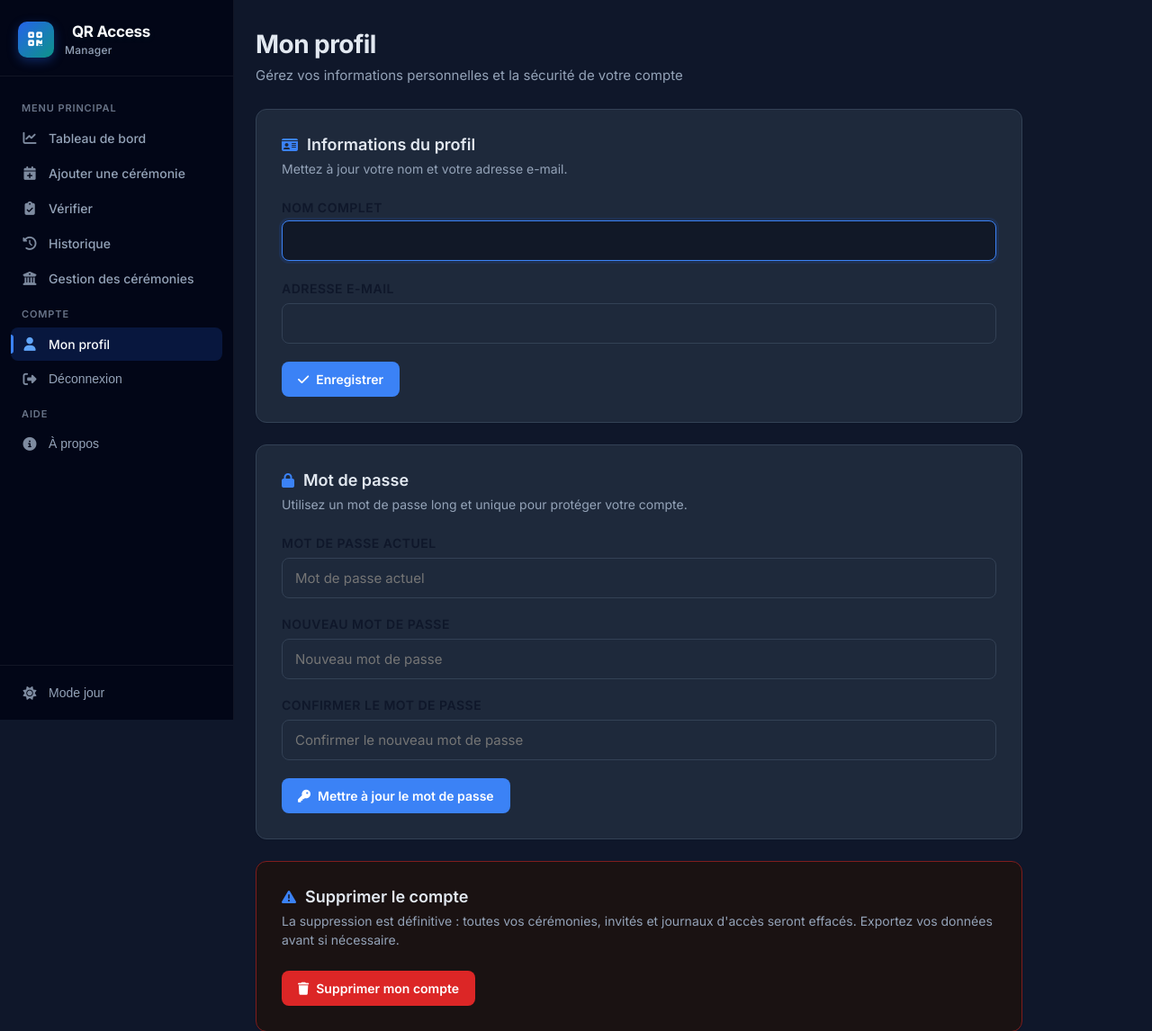
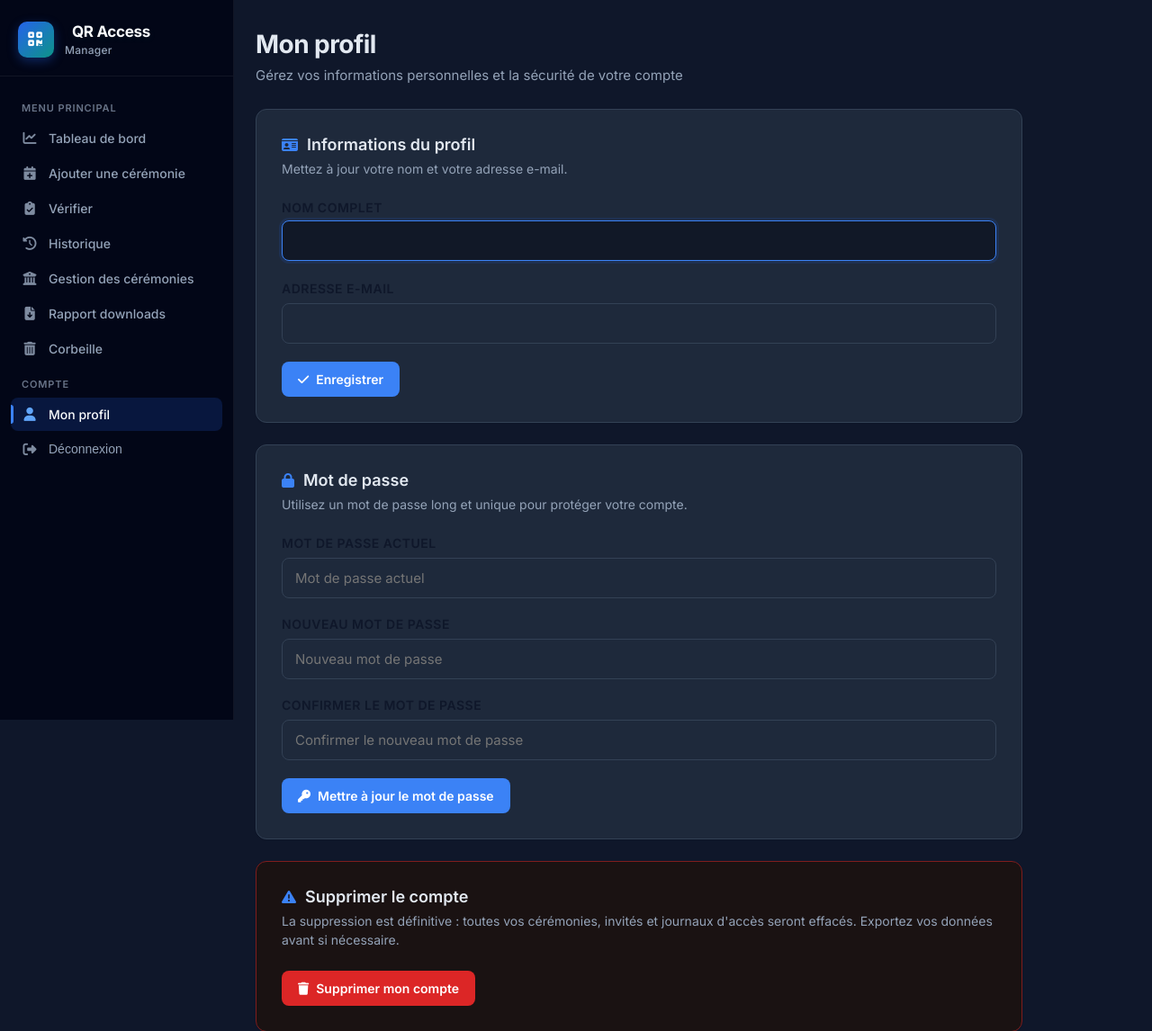
Before and after one commit to Benito-061/QR-Access, a Laravel app: template qr-access-app/resources/views/profile/edit.blade.php in a window 1280 px wide. Shown: the top 1146 px of the page at 90% size. Run offline with Laravel 12, Linux system fonts and the light colour scheme; the template is opened without the code that fills it: most values are stand-ins (such as "Sample title", 1, 10 or a date in 2020).

Commit message:
Ajout du rapport downloads et de la corbeille au menu

```diff
--- a/qr-access-app/resources/views/partials/sidebar.blade.php
+++ b/qr-access-app/resources/views/partials/sidebar.blade.php
@@ -10,39 +10,18 @@
     </div>
     <nav class="sidebar-nav">
         <span class="nav-section-label">Menu principal</span>
-        <a href="{{ route('dashboard') }}" class="nav-tab mobile-bottom-item {{ ($activeTab ?? '') === 'dashboard' ? 'active' : '' }}" data-tab="dashboard">
-            <i class="fa-solid fa-chart-line"></i><span>Tableau de bord</span>
-        </a>
-        <a href="{{ route('ceremonie') }}" class="nav-tab mobile-bottom-item {{ ($activeTab ?? '') === 'ceremonie' ? 'active' : '' }}" data-tab="ceremonie">
-            <i class="fa-solid fa-calendar-plus"></i><span>Ajouter une cérémonie</span>
-        </a>
-        <a href="{{ route('verify') }}" class="nav-tab mobile-bottom-item {{ ($activeTab ?? '') === 'verify' ? 'active' : '' }}" data-tab="verify">
-            <i class="fa-solid fa-clipboard-check"></i><span>Vérifier</span>
-        </a>
-        <a href="{{ route('history') }}" class="nav-tab mobile-bottom-item {{ ($activeTab ?? '') === 'history' ? 'active' : '' }}" data-tab="history">
-            <i class="fa-solid fa-clock-rotate-left"></i><span>Historique</span>
-        </a>
-        <a href="{{ route('gestion-ceremonies') }}" class="nav-tab mobile-bottom-item {{ ($activeTab ?? '') === 'gestionceremonies' ? 'active' : '' }}" data-tab="gestionceremonies">
-            <i class="fa-solid fa-building-columns"></i><span>Gestion des cérémonies</span>
-        </a>
+        <a href="{{ route('dashboard') }}" class="nav-tab mobile-bottom-item {{ ($activeTab ?? '') === 'dashboard' ? 'active' : '' }}" data-tab="dashboard"><i class="fa-solid fa-chart-line"></i><span>Tableau de bord</span></a>
+        <a href="{{ route('ceremonie') }}" class="nav-tab mobile-bottom-item {{ ($activeTab ?? '') === 'ceremonie' ? 'active' : '' }}" data-tab="ceremonie"><i class="fa-solid fa-calendar-plus"></i><span>Ajouter une cérémonie</span></a>
+        <a href="{{ route('verify') }}" class="nav-tab mobile-bottom-item {{ ($activeTab ?? '') === 'verify' ? 'active' : '' }}" data-tab="verify"><i class="fa-solid fa-clipboard-check"></i><span>Vérifier</span></a>
+        <a href="{{ route('history') }}" class="nav-tab mobile-bottom-item {{ ($activeTab ?? '') === 'history' ? 'active' : '' }}" data-tab="history"><i class="fa-solid fa-clock-rotate-left"></i><span>Historique</span></a>
+        <a href="{{ route('gestion-ceremonies') }}" class="nav-tab mobile-bottom-item {{ ($activeTab ?? '') === 'gestionceremonies' ? 'active' : '' }}" data-tab="gestionceremonies"><i class="fa-solid fa-building-columns"></i><span>Gestion des cérémonies</span></a>
+        <a href="{{ route('downloads') }}" class="nav-tab {{ ($activeTab ?? '') === 'downloads' ? 'active' : '' }}" data-tab="downloads"><i class="fa-solid fa-file-arrow-down"></i><span>Rapport downloads</span></a>
+        <a href="{{ route('trash') }}" class="nav-tab {{ ($activeTab ?? '') === 'trash' ? 'active' : '' }}" data-tab="trash"><i class="fa-solid fa-trash-can"></i><span>Corbeille</span></a>
         <span class="nav-section-label">Compte</span>
-        <a href="{{ route('profile.edit') }}" class="nav-tab {{ ($activeTab ?? '') === 'profile' ? 'active' : '' }}" data-tab="profile">
-            <i class="fa-solid fa-user"></i><span>Mon profil</span>
-        </a>
+        <a href="{{ route('profile.edit') }}" class="nav-tab {{ ($activeTab ?? '') === 'profile' ? 'active' : '' }}" data-tab="profile"><i class="fa-solid fa-user"></i><span>Mon profil</span></a>
         <form method="POST" action="{{ route('logout') }}" class="sidebar-logout-form">
             @csrf
-            <button type="submit" class="nav-tab nav-tab--logout">
-                <i class="fa-solid fa-right-from-bracket"></i><span>Déconnexion</span>
-            </button>
+            <button type="submit" class="nav-tab nav-tab--logout"><i class="fa-solid fa-right-from-bracket"></i><span>Déconnexion</span></button>
         </form>
-        <span class="nav-section-label">Aide</span>
-        <button type="button" class="nav-tab" onclick="openAboutModal()">
-            <i class="fa-solid fa-circle-info"></i><span>À propos</span>
-        </button>
     </nav>
-    <div class="sidebar-footer">
-        <button type="button" id="themeToggleBtn" class="nav-tab theme-toggle-btn" onclick="toggleTheme()">
-            <i class="fa-solid fa-moon"></i><span>Mode nuit</span>
-        </button>
-    </div>
 </aside>
```
